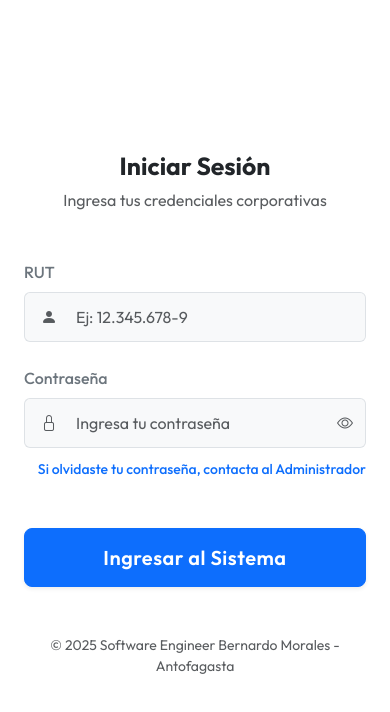
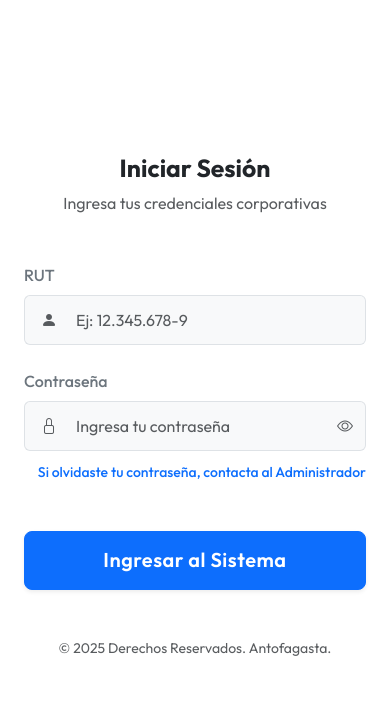
Before and after one commit to FabianMosa/bodeticweb-frontend, a React (Vite) app: page / in a window 390 px wide. Shown: the top 712 px of the page. Built offline with nearby package versions, Linux system fonts and the light colour scheme; no server answers.

Commit message:
udapte error login chrome

```diff
--- a/src/App.jsx
+++ b/src/App.jsx
@@ -13,9 +13,6 @@ import UsuarioEditPage from "./pages/UsuarioEditPage.jsx";
 import HistorialPage from "./pages/HistorialPage.jsx";
 import "bootstrap/dist/css/bootstrap.min.css";
 import NotificationModal from "./components/NotificacionModal.jsx";
-
-// Fix for useLayoutEffect warning in SSR (if applicable)
-React.useLayoutEffect = React.useEffect;
 
 const App = () => {
   return (
--- a/src/pages/DashboardPage.jsx
+++ b/src/pages/DashboardPage.jsx
@@ -27,10 +27,16 @@ const DashboardPage = () => {
   const [loading, setLoading] = useState(true);
 
   useEffect(() => {
-    const usuarioInfo = JSON.parse(localStorage.getItem("usuario"));
+    let usuarioInfo = null;
+    try {
+      const raw = localStorage.getItem("usuario");
+      usuarioInfo = raw ? JSON.parse(raw) : null;
+    } catch {
+      localStorage.removeItem("usuario");
+    }
     let rol = null;
-    if (usuarioInfo) {
-      setNombreUsuario(usuarioInfo.usuario.nombre);
+    if (usuarioInfo?.usuario) {
+      setNombreUsuario(usuarioInfo.usuario.nombre ?? "Usuario");
       setUsuarioRol(usuarioInfo.usuario.rol);
       rol = usuarioInfo.usuario.rol;
     }
@@ -291,9 +297,9 @@ const DashboardPage = () => {
                     <Card.Body className="px-4 pb-4">
                       {loading ? (
                         <Spinner animation="border" size="sm" />
-                      ) : alertas.stockBajo.length > 0 ? (
+                      ) : (alertas.stockBajo?.length ?? 0) > 0 ? (
                         <div className="alert-list">
-                          {alertas.stockBajo.slice(0, 4).map((a) => (
+                          {(alertas.stockBajo ?? []).slice(0, 4).map((a) => (
                             <div
                               key={a.PK_id_insumo}
                               className="d-flex justify-content-between align-items-center mb-3 p-2 rounded bg-danger-subtle"
@@ -326,9 +332,9 @@ const DashboardPage = () => {
                     <Card.Body className="px-4 pb-4">
                       {loading ? (
                         <Spinner animation="border" size="sm" />
-                      ) : alertas.porVencer.length > 0 ? (
+                      ) : (alertas.porVencer?.length ?? 0) > 0 ? (
                         <div className="alert-list">
-                          {alertas.porVencer.slice(0, 4).map((a) => (
+                          {(alertas.porVencer ?? []).slice(0, 4).map((a) => (
                             <div
                               key={a.PK_id_insumo}
                               className="d-flex justify-content-between align-items-center mb-3 p-2 rounded bg-warning-subtle"
--- a/src/pages/LoginPage.jsx
+++ b/src/pages/LoginPage.jsx
@@ -45,7 +45,10 @@ const LoginPage = () => {
     setLoading(true);
     try {
       const data = await authService.login(rut, password);
-      showNotification(`Bienvenido, ${data.usuario.nombre}`, "success");
+      // Evita crash si el backend devuelve payload sin usuario anidado (móviles mostrarían pantalla en blanco)
+      const nombre =
+        data?.usuario?.nombre ?? data?.usuario?.name ?? "Usuario";
+      showNotification(`Bienvenido, ${nombre}`, "success");
       navigate("/dashboard");
     } catch (err) {
       showNotification(err.message || "Error al iniciar sesión", "error");
@@ -55,8 +58,9 @@ const LoginPage = () => {
   };
 
   return (
-    <Container fluid className="vh-100 p-0 overflow-hidden">
-      <Row className="h-100 g-0">
+    // login-page-shell: min-height dinámico y scroll en móvil (vh-100+overflow-hidden rompe Safari/iOS)
+    <Container fluid className="login-page-shell p-0">
+      <Row className="login-page-row g-0">
         {/* --- PANEL IZQUIERDO (Visual / Branding) --- */}
         {/* d-none d-md-flex: Se oculta en móviles, se muestra flex en tablets+ */}
         <Col
@@ -96,9 +100,9 @@ const LoginPage = () => {
         <Col
           md={6}
           lg={5}
-          className="d-flex align-items-center justify-content-center bg-white right-panel"
+          className="d-flex align-items-center justify-content-center bg-white right-panel login-form-col"
         >
-          <div className="w-100 p-4" style={{ maxWidth: "450px" }}>
+          <div className="w-100 p-4 login-form-inner">
             <div className="text-center mb-5">
               <h2 className="fw-bold text-dark mb-2">Iniciar Sesión</h2>
               <p className="text-muted">
@@ -144,6 +148,7 @@ const LoginPage = () => {
                     className="border-start-0 border-end-0 bg-light ps-1"
                   />
                   <Button
+                    type="button"
                     variant="light"
                     className="border border-start-0 bg-light text-muted"
                     onClick={() => setShowPassword(!showPassword)}
@@ -196,8 +201,7 @@ const LoginPage = () => {
 
             <div className="text-center mt-5">
               <p className="text-muted small">
-                © {new Date().getFullYear()} Software Engineer Bernardo Morales
-                - Antofagasta
+                © {new Date().getFullYear()} Derechos Reservados. Antofagasta.
               </p>
             </div>
           </div>
--- a/src/services/api.js
+++ b/src/services/api.js
@@ -2,8 +2,7 @@ import axios from "axios";
 
 const API_BASE_URL =
   import.meta.env.VITE_API_URL || "http://localhost:3000/api";
-// Creamos una instancia de Axios con la URL base de nuestra API
-console.log("API Base URL:", API_BASE_URL);
+// Instancia Axios con la URL base de la API (en Vercel definir VITE_API_URL apuntando al backend HTTPS de Railway)
 
 const api = axios.create({
   baseURL: API_BASE_URL,
@@ -15,15 +14,17 @@ const api = axios.create({
 // con el formato 'Bearer <token>'
 api.interceptors.request.use(
   (config) => {
-    // Obtenemos los datos del usuario del localStorage
     const usuarioStorage = localStorage.getItem("usuario");
     if (usuarioStorage) {
-      // Obtenemos el token
-      const token = JSON.parse(usuarioStorage).token;
-
-      // Lo añadimos al header de autorización
-      if (token) {
-        config.headers["Authorization"] = "Bearer " + token;
+      try {
+        const parsed = JSON.parse(usuarioStorage);
+        const token = parsed?.token;
+        if (token) {
+          config.headers["Authorization"] = "Bearer " + token;
+        }
+      } catch {
+        // JSON corrupto en localStorage rompía todas las peticiones (pantalla en blanco tras login)
+        localStorage.removeItem("usuario");
       }
     }
     return config;
--- a/src/styles/global.css
+++ b/src/styles/global.css
@@ -4,10 +4,22 @@
 @import "./variables.css";
 
 /* ========== Layout y contenedores ========== */
+/* Cadena de altura + viewport dinámico: evita “pantalla en blanco” en login móvil (Safari/iOS con 100vh) */
+html {
+  height: 100%;
+}
+
 body {
   font-family: var(--font-sans);
   color: #1e293b;
   -webkit-font-smoothing: antialiased;
+  min-height: 100%;
+  min-height: 100dvh;
+}
+
+#root {
+  min-height: 100%;
+  min-height: 100dvh;
 }
 
 .dashboard-wrapper {
@@ -361,6 +373,47 @@ body {
 }
 
 /* ========== Login Login Login ========== */
+/* Contenedor login: sin overflow-hidden fijo; scroll suave en móvil si el teclado o la barra de URL reducen el viewport */
+.login-page-shell {
+  display: flex;
+  flex-direction: column;
+  min-height: 100vh;
+  min-height: 100dvh;
+  min-height: -webkit-fill-available;
+}
+
+.login-page-row {
+  flex: 1 1 auto;
+  display: flex;
+  flex-wrap: wrap;
+  min-height: 0;
+}
+
+.login-form-col {
+  flex: 1 1 auto;
+  min-height: 0;
+}
+
+.login-form-inner {
+  max-width: 450px;
+}
+
+@media (max-width: 767.98px) {
+  .login-page-shell {
+    overflow-y: auto;
+    overflow-x: hidden;
+    -webkit-overflow-scrolling: touch;
+    /* svh: altura mínima visible con barra de direcciones abierta (mejor que vh solo en móvil) */
+    min-height: 100svh;
+  }
+
+  .login-form-col {
+    min-height: min(100%, 100svh);
+    padding-top: 1rem;
+    padding-bottom: 2rem;
+  }
+}
+
 .left-panel {
   background: var(--gradient-login);
   position: relative;
```
Also changed, not shown: 2 other files (tests, documents, lock files or other folders).
